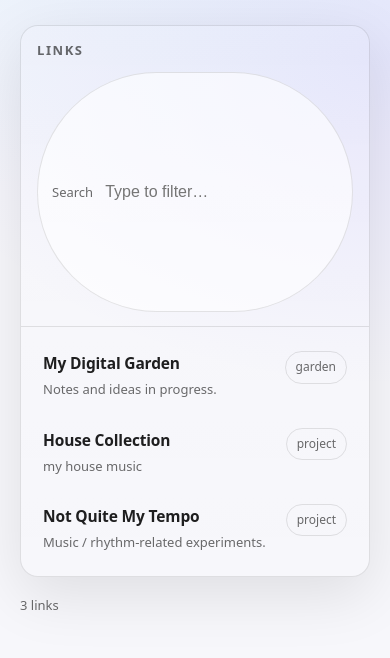
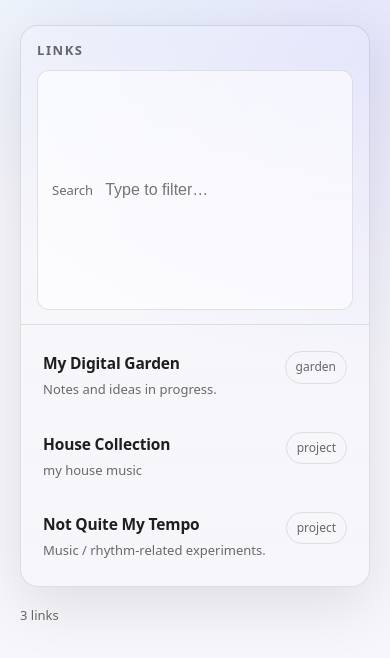
Before and after one commit to andrew-crena/andrew-crena.github.io, a plain HTML site: page index.html in a window 390 px wide. Shown: the part 112-770 px from the top of the page. Drawn offline with Linux system fonts and the light colour scheme.

Commit message:
Modify search input styles and mobile layout
Adjusted border-radius of the search input and added width styling for mobile.

```diff
--- a/index.html
+++ b/index.html
@@ -81,7 +81,7 @@
     .search{
       flex:1 1 240px; max-width:420px;
       display:flex; align-items:center; gap:10px;
-      padding:10px 14px; border:1px solid var(--border); border-radius:999px;
+      padding:10px 14px; border:1px solid var(--border); border-radius:12px;
       background: rgba(0,0,0,.06);
     }
     @media (prefers-color-scheme: light){ .search{background: rgba(255,255,255,.6)} }
@@ -105,8 +105,9 @@
     }
     footer{margin-top:18px; color:var(--muted); font-size:13px}
     @media (max-width:520px){
-      .panel-head{flex-direction:column; align-items:stretch}
-      .search{max-width:none}
+      .panel-head{flex-direction:column; align-items:stretch; gap:10px}
+      .search{max-width:none; width:100%}
+      .item{padding:16px 12px}
     }
   </style>
 </head>
```
